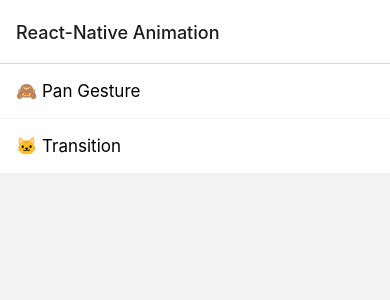
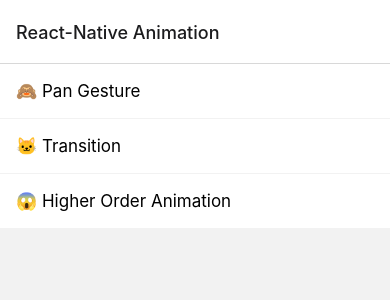
Before and after one commit to eggfreitag/react-native-animation, a React Native app: screen /Home in a window 390 px wide. Shown: the top 300 px of the page. Built offline with nearby package versions, Linux system fonts and the light colour scheme.

Commit message:
Higher-Order-Animation 구현 (#4)

```diff
--- a/src/navigators/MasterNav.tsx
+++ b/src/navigators/MasterNav.tsx
@@ -4,11 +4,13 @@
 import Home from "../screens/Home";
 import PanGesture from "../screens/PanGesture";
 import Transition from "../screens/Transition";
+import HigherOrderAnimation from "../screens/HigherOrderAnimation";
 
 export type RootStackParamList = {
   Home: undefined;
   PanGesture: undefined;
   Transition: undefined;
+  HigherOrderAnimation: undefined;
 };
 
 const Stack = createNativeStackNavigator<RootStackParamList>();
@@ -37,6 +39,13 @@
           title: "Transition",
         }}
       />
+      <Stack.Screen
+        name="HigherOrderAnimation"
+        component={HigherOrderAnimation}
+        options={{
+          title: "Higher Order Animation",
+        }}
+      />
     </Stack.Navigator>
   );
 };
--- /dev/null
+++ b/src/screens/HigherOrderAnimation/Bubble.tsx
@@ -0,0 +1,50 @@
+import React from "react";
+import Animated, {
+  Extrapolate,
+  interpolate,
+  SharedValue,
+  useAnimatedStyle,
+} from "react-native-reanimated";
+import { StyleSheet } from "react-native";
+
+import StyleGuide from "../../constants";
+
+const size = 32;
+
+const styles = StyleSheet.create({
+  bubble: {
+    width: size,
+    height: size,
+    borderRadius: size / 2,
+    backgroundColor: StyleGuide.palette.primary,
+  },
+});
+
+type BubbleProps = {
+  progress: SharedValue<number>;
+  start: number;
+  end: number;
+  index: number;
+};
+
+const Bubble = ({ progress, start, end, index }: BubbleProps) => {
+  const animatedStyles = useAnimatedStyle(() => {
+    const opacity = interpolate(
+      progress.value,
+      [start, end],
+      [0.5, 1],
+      Extrapolate.CLAMP
+    );
+    const scale = interpolate(
+      progress.value,
+      [start, end],
+      [1, 1.5],
+      Extrapolate.CLAMP
+    );
+
+    return { opacity, transform: [{ scale }] };
+  });
+  return <Animated.View style={[styles.bubble, animatedStyles]} />;
+};
+
+export default Bubble;
--- /dev/null
+++ b/src/screens/HigherOrderAnimation/ChatBubble.tsx
@@ -0,0 +1,51 @@
+import React from "react";
+import { SharedValue } from "react-native-reanimated";
+import { View, Dimensions, StyleSheet } from "react-native";
+
+import Bubble from "./Bubble";
+
+const { width: windowWidth } = Dimensions.get("window");
+const width = windowWidth * 0.8;
+
+const styles = StyleSheet.create({
+  root: {
+    flex: 1,
+    justifyContent: "center",
+    alignItems: "center",
+  },
+  container: {
+    width,
+    height: width,
+    flexDirection: "row",
+    justifyContent: "space-evenly",
+    alignItems: "center",
+    backgroundColor: "#D3D3D3",
+    borderTopLeftRadius: width / 2,
+    borderTopRightRadius: width / 2,
+    borderBottomLeftRadius: width / 2,
+  },
+});
+
+type ChatBubbleProps = {
+  progress: SharedValue<number>;
+};
+
+const ChatBubble = ({ progress }: ChatBubbleProps) => {
+  const bubbles = [0, 1, 2];
+  const delta = 1 / bubbles.length;
+
+  return (
+    <View style={styles.root}>
+      <View style={styles.container}>
+        {bubbles.map((_, index) => {
+          const start = index * delta;
+          const end = start + delta;
+
+          return <Bubble key={index} {...{ progress, start, end, index }} />;
+        })}
+      </View>
+    </View>
+  );
+};
+
+export default ChatBubble;
--- /dev/null
+++ b/src/screens/HigherOrderAnimation/HigherOrderAnimation.tsx
@@ -0,0 +1,48 @@
+import React, { useEffect, useState } from "react";
+import {
+  useSharedValue,
+  withRepeat,
+  withTiming,
+} from "react-native-reanimated";
+import { withPause } from "react-native-redash";
+import { View, StyleSheet, Button } from "react-native";
+
+import ChatBubble from "./ChatBubble";
+import StyleGuide from "../../constants";
+
+const styles = StyleSheet.create({
+  container: {
+    flex: 1,
+    justifyContent: "space-between",
+    backgroundColor: StyleGuide.palette.background,
+    marginBottom: StyleGuide.spacing * 3,
+  },
+});
+
+const HigherOrderAnimation = () => {
+  const [play, setPlay] = useState(false);
+  const paused = useSharedValue(!play);
+  const progress = useSharedValue(0);
+
+  useEffect(() => {
+    progress.value = withPause(
+      withRepeat(withTiming(1, { duration: 1000 }), -1, true),
+      paused
+    );
+  }, [progress]);
+
+  return (
+    <View style={styles.container}>
+      <ChatBubble {...{ progress }} />
+      <Button
+        title={play ? "stop" : "start"}
+        onPress={() => {
+          setPlay((prev) => !prev);
+          paused.value = !paused.value;
+        }}
+      />
+    </View>
+  );
+};
+
+export default HigherOrderAnimation;
--- /dev/null
+++ b/src/screens/HigherOrderAnimation/index.ts
@@ -0,0 +1 @@
+export { default } from "./HigherOrderAnimation";
--- a/src/screens/Home/Home.tsx
+++ b/src/screens/Home/Home.tsx
@@ -8,6 +8,7 @@
 const animations = [
   { screen: "PanGesture", title: "🙈 Pan Gesture" },
   { screen: "Transition", title: "🐱 Transition" },
+  { screen: "HigherOrderAnimation", title: "😱 Higher Order Animation" },
 ] as const;
 
 type Props = NativeStackScreenProps<RootStackParamList, "Home">;
```
